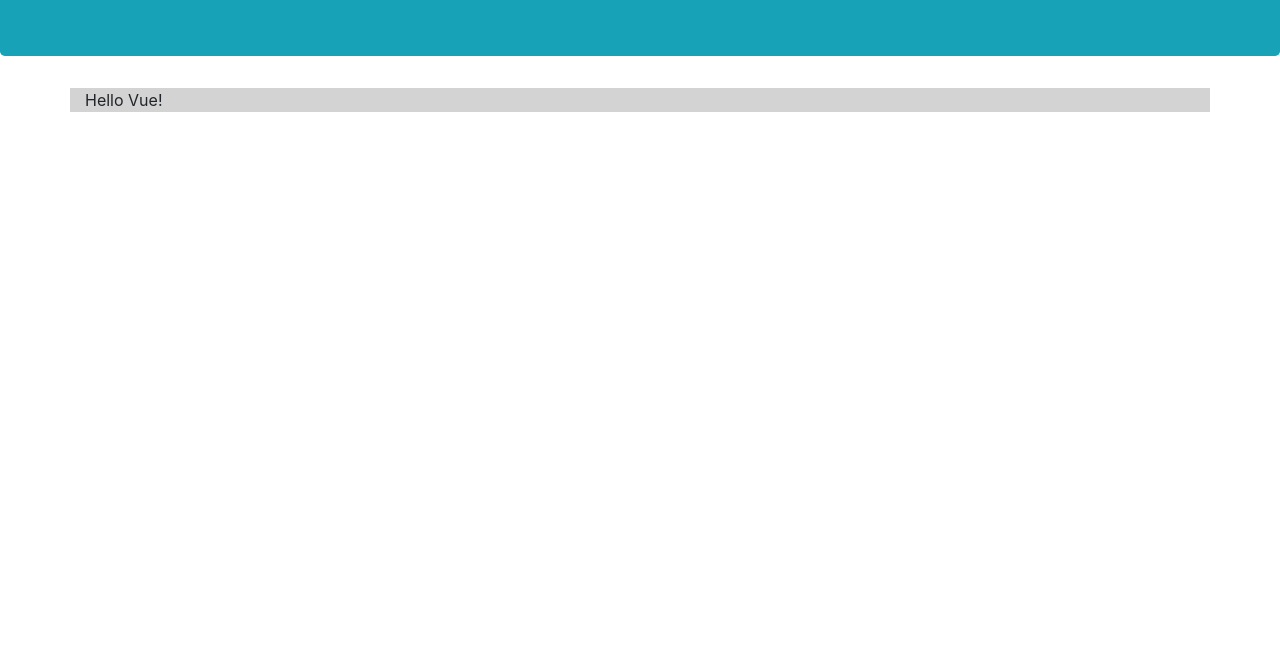
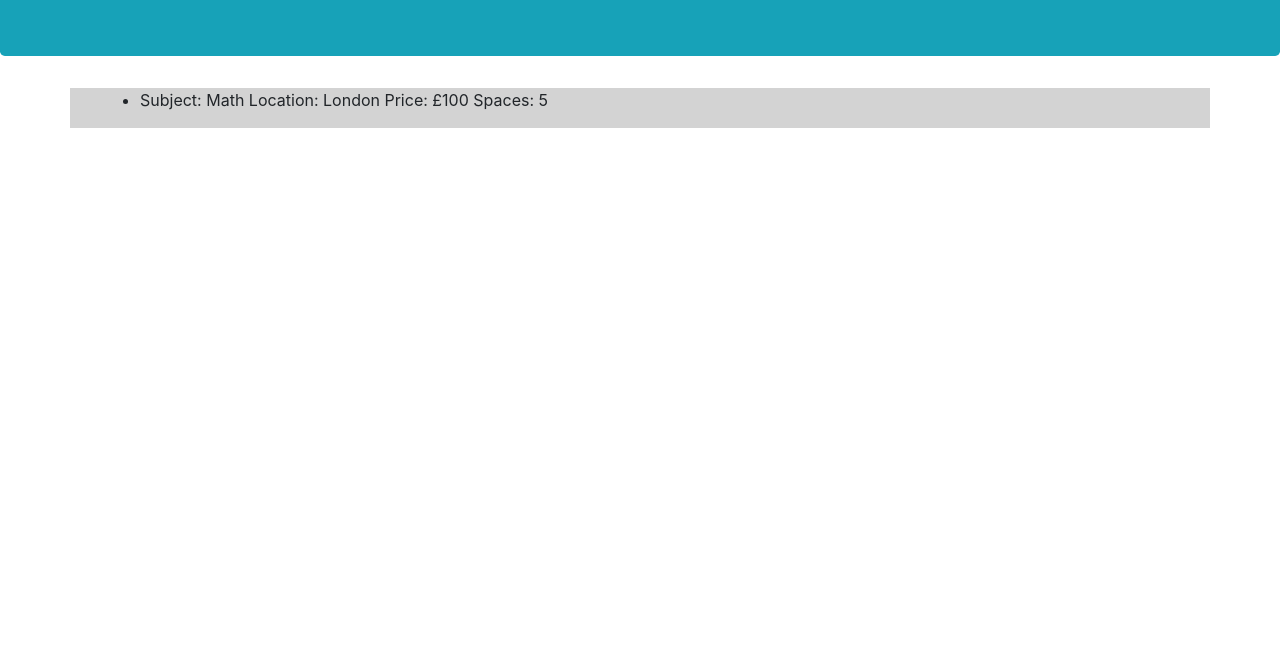
Before and after one commit to sadeelakhtar/sadeelakhtar.github.io, a plain HTML site: page index.html in a window 1280 px wide. Shown: the part 128-800 px from the top of the page. Drawn offline with nearby package versions, Linux system fonts and the light colour scheme.

Commit message:
Ignas, lessons object displayed in main screen, just dont know why doesnt go to a new line

```diff
--- a/index.html
+++ b/index.html
@@ -23,7 +23,17 @@
         <div class="container">
             <div class="row" style="background-color: lightgray;">
                 <div class="col-12">
-                    {{message}}
+                    <div class="container" >
+                        <ul>
+                            <!-- i dont know why it doesnt enter a new line after each line -->
+                            <li v-for="lesson in lessons">
+                                <span>Subject: {{ lesson.Subject }}</span>
+                                <span>Location: {{ lesson.Location }}</span>
+                                <span>Price: {{ lesson.Price }}</span>
+                                <span>Spaces: {{ lesson.Spaces }}</span>
+                            </li>
+                        </ul>
+                    </div>
                 </div>
             </div>
         </div>
```
